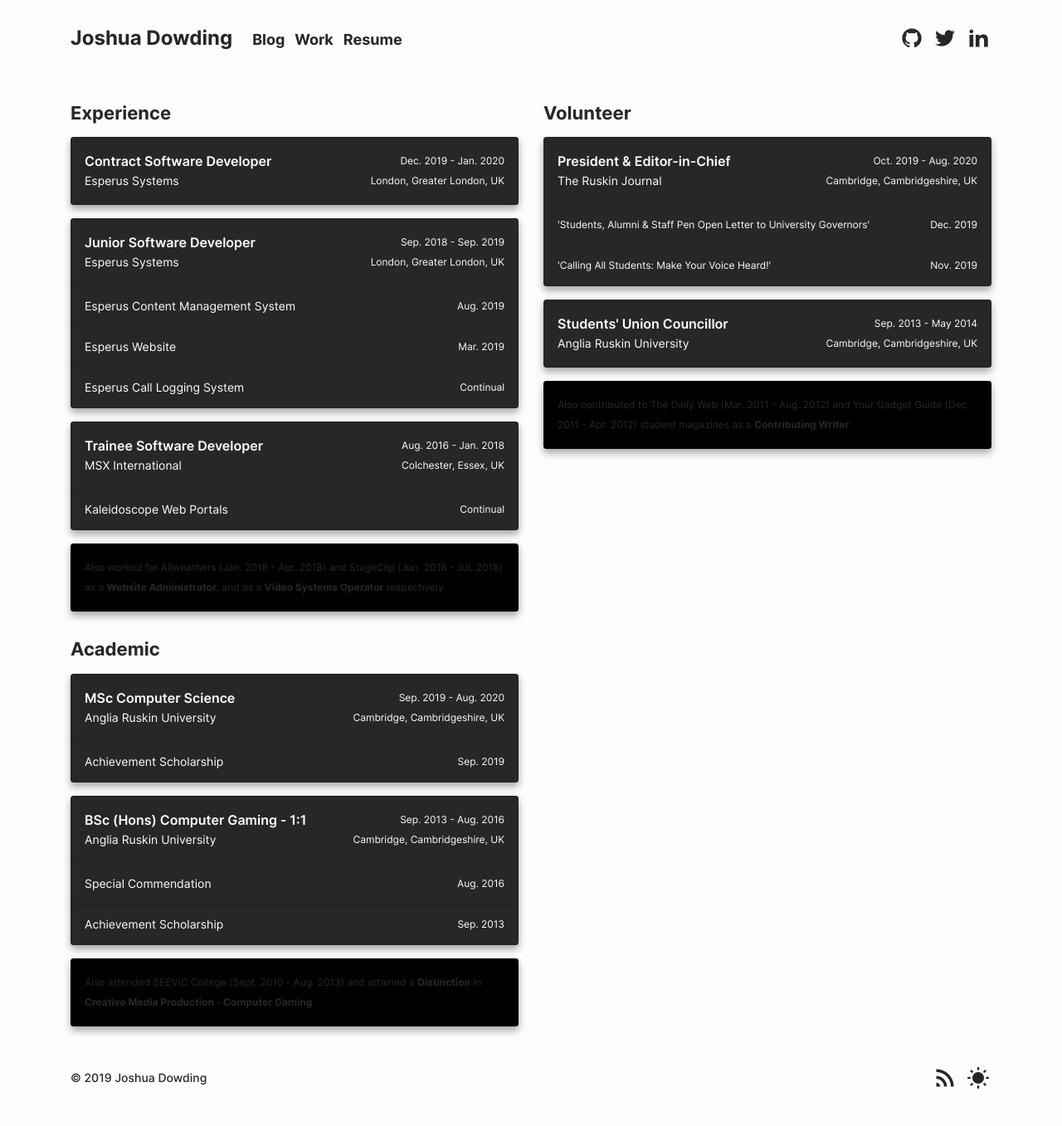
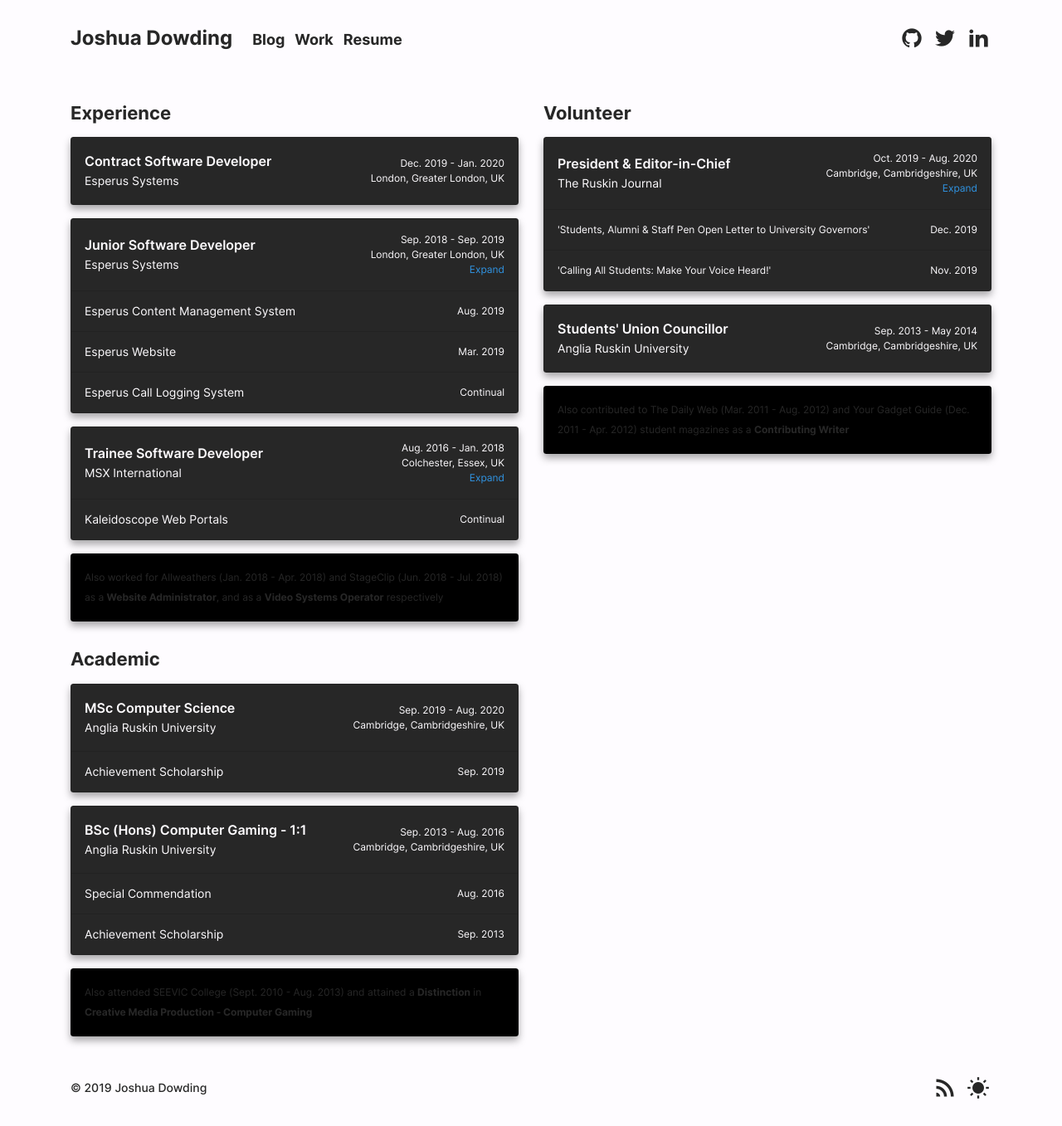
Before and after one commit to joshuadowding/jdowding.me, a Jekyll site: the page built from resume.html, in a window 1280 px wide. Shown: the whole page at 83% size. Built offline with Jekyll 4.4.1, drawn with Linux system fonts in a browser that asks for light colours.

Commit message:
resume: added expanding gig details

```diff
--- a/css/main.scss
+++ b/css/main.scss
@@ -698,6 +698,36 @@
           &.sub-item {
             padding: 12px 16px;
 
+            &.expand-item {
+              display: none;
+              flex-direction: row;
+
+              .item-body {
+                &:not(:first-child) {
+                  padding-left: 12px;
+                }
+              }
+
+              ul {
+                padding-left: 16px;
+                color: var(--colour-text-invert);
+
+                li {
+                  color: var(--colour-text-invert);
+                  list-style: square outside url("../img/bullet.png");
+
+                  &:last-child {
+                    margin-bottom: 0;
+                  }
+
+                  p {
+                    color: var(--colour-text-invert);
+                    font-size: 1.2rem;
+                  }
+                }
+              }
+            }
+
             .item-header {
               .header-wrapper {
                 width: 80%;
@@ -706,6 +736,13 @@
               .attribute-wrapper {
                 width: 20%;
               }
+            }
+          }
+
+          .expand-item-toggle {
+            p {
+              font-size: 1.2rem;
+              color: $colour-text-highlight !important;
             }
           }
 
@@ -775,6 +812,7 @@
 
             .attribute {
               font-size: 1.2rem;
+              line-height: 1.8rem;
               margin: 0;
               color: var(--colour-text-invert);
             }
--- a/resume.html
+++ b/resume.html
@@ -36,7 +36,44 @@
             <div class="attribute-wrapper">
               <p class="attribute">Sep. 2018 - Sep. 2019</p>
               <p class="attribute">London, Greater London, UK</p>
+              <a class="expand-item-toggle" href="javascript:void(0);" data-id="ESPERUS-1">
+                <p class="attribute">Expand</p>
+              </a>
             </div>
+          </div>
+        </li>
+        <li class="list-group-item sub-item expand-item" id="ESPERUS-1">
+          <div class="item-body">
+            <ul>
+              <li>
+                <p>Made-up half of a two-person core development team.</p>
+              </li>
+              <li>
+                <p>Spearheaded development on several different projects.</p>
+              </li>
+              <li>
+                <p>Engaged in research and development for future projects.</p>
+              </li>
+              <li>
+                <p>Provided both first and second-line support.</p>
+              </li>
+            </ul>
+          </div>
+          <div class="item-body">
+            <ul>
+              <li>
+                <p>C#</p>
+              </li>
+              <li>
+                <p>VB.NET</p>
+              </li>
+              <li>
+                <p>ASP.NET</p>
+              </li>
+              <li>
+                <p>MS SQL Server (T-SQL)</p>
+              </li>
+            </ul>
           </div>
         </li>
         <li class="list-group-item sub-item">
@@ -88,7 +125,44 @@
             <div class="attribute-wrapper">
               <p class="attribute">Aug. 2016 - Jan. 2018</p>
               <p class="attribute">Colchester, Essex, UK</p>
+              <a class="expand-item-toggle" href="javascript:void(0);" data-id="MSX-1">
+                <p class="attribute">Expand</p>
+              </a>
             </div>
+          </div>
+        </li>
+        <li class="list-group-item sub-item expand-item" id="MSX-1">
+          <div class="item-body">
+            <ul>
+              <li>
+                <p>Contributed to the development of their proprietary CMS.</p>
+              </li>
+              <li>
+                <p>Developed a number of web portals using their CMS.</p>
+              </li>
+              <li>
+                <p>Developed an application for simple data transformation.</p>
+              </li>
+              <li>
+                <p>Developed a web application for viewing simple data sheets.</p>
+              </li>
+            </ul>
+          </div>
+          <div class="item-body">
+            <ul>
+              <li>
+                <p>Java EE</p>
+              </li>
+              <li>
+                <p>JavaServer Pages</p>
+              </li>
+              <li>
+                <p>Tableau BI</p>
+              </li>
+              <li>
+                <p>Oracle DB (PL/SQL)</p>
+              </li>
+            </ul>
           </div>
         </li>
         <li class="list-group-item sub-item">
@@ -126,7 +200,34 @@
             <div class="attribute-wrapper">
               <p class="attribute">Oct. 2019 - Aug. 2020</p>
               <p class="attribute">Cambridge, Cambridgeshire, UK</p>
+              <a class="expand-item-toggle" href="javascript:void(0);" data-id="ANGLIA-1">
+                <p class="attribute">Expand</p>
+              </a>
             </div>
+          </div>
+        </li>
+        <li class="list-group-item sub-item expand-item" id="ANGLIA-1">
+          <div class="item-body">
+            <ul>
+              <li>
+                <p>Spearheaded the student society responsible for the magazine.</p>
+              </li>
+              <li>
+                <p>Secured content deals with Team ARU and several other local companies.</p>
+              </li>
+              <li>
+                <p>Refreshed the magazine's branding and activly promoted it throughout the university.</p>
+              </li>
+              <li>
+                <p>Managed the magazine's social media profiles and handled corperate outreach.</p>
+              </li>
+              <li>
+                <p>Edited and reviewed student-written article submissions.</p>
+              </li>
+              <li>
+                <p>Represented the society within the Students' Union.</p>
+              </li>
+            </ul>
           </div>
         </li>
         <li class="list-group-item sub-item">
@@ -252,3 +353,18 @@
     </div>
   </div>
 </div>
+
+<script type="text/javascript">
+  $(document).ready(function() {
+    $(".expand-item-toggle").click(function() {
+      var data_id = $(this).attr("data-id");
+
+      if($("#" + data_id).css('display') == 'none') {
+        $("#" + data_id).css('display', 'flex');
+      }
+      else {
+        $("#" + data_id).css('display', 'none');
+      }
+    });
+  });
+</script>
```
